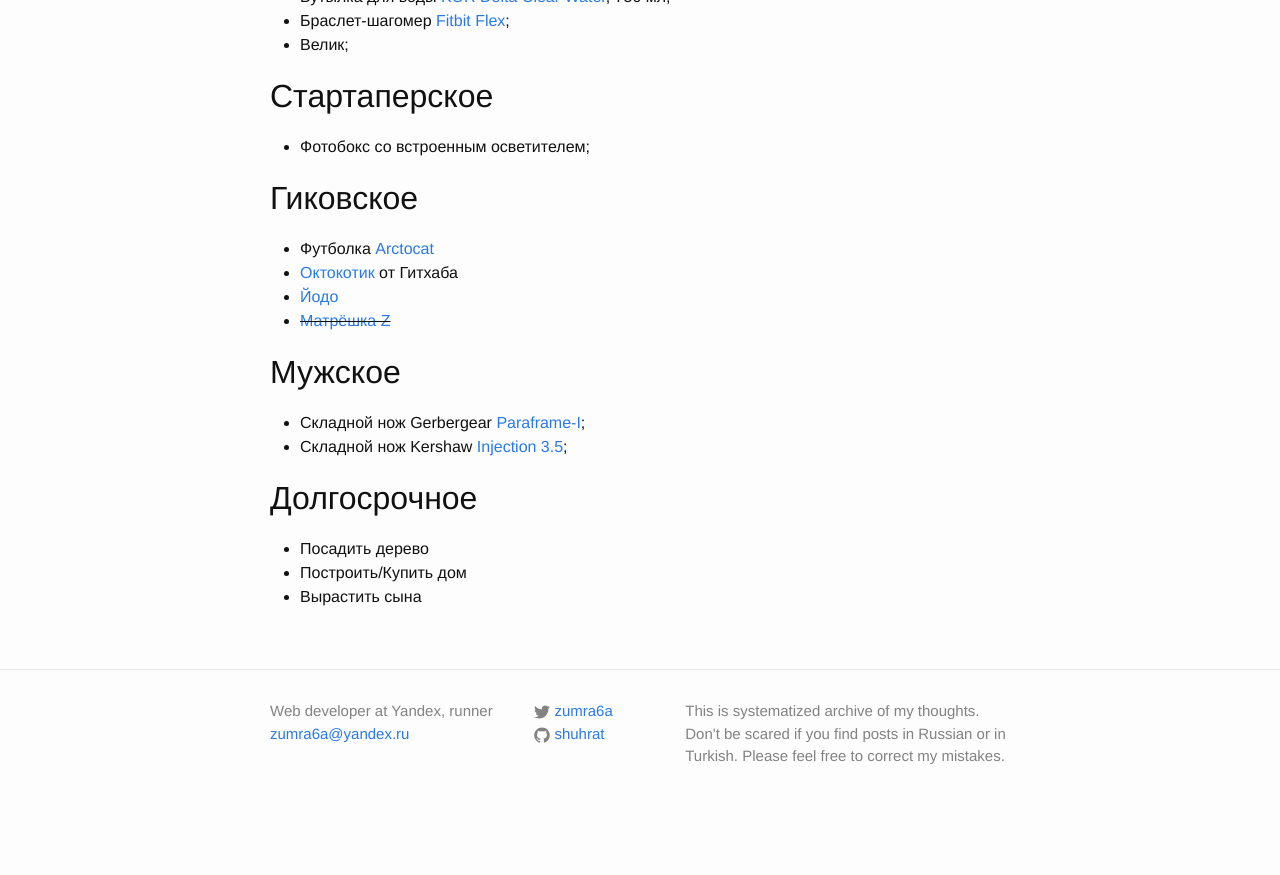
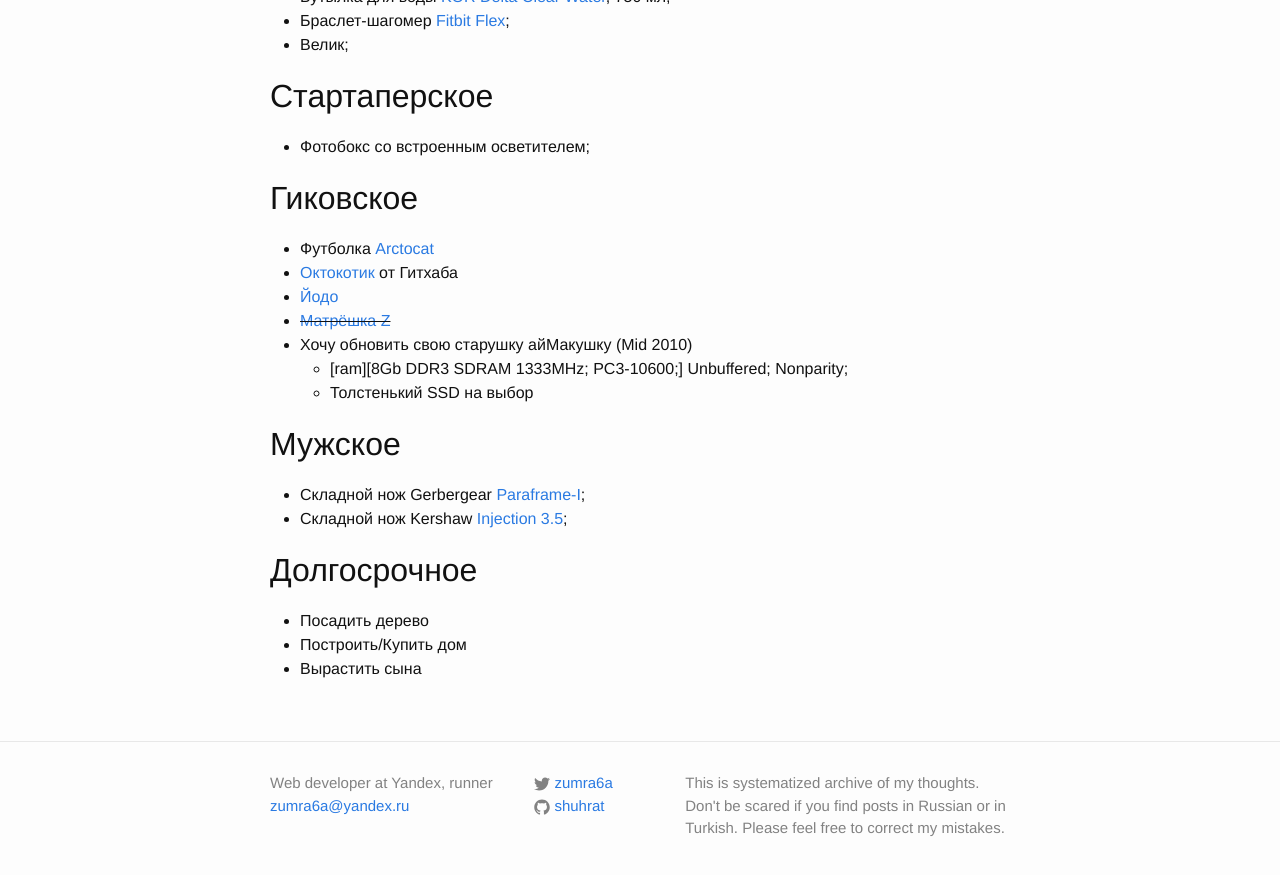
Before and after one commit to shuhrat/shuhrat.github.io, a Jekyll site: the page built from wishlist/index.md, in a window 1280 px wide and 900 px high, scrolled down 655 px. Shown: the top 875 px of the window. Built offline with Jekyll 4.4.1, drawn with Linux system fonts in a browser that asks for light colours; before the commit the page ends 1483 px from its top, so only the background shows below that.

Commit message:
Added some hardware

```diff
--- a/wishlist/index.md
+++ b/wishlist/index.md
@@ -36,6 +36,9 @@
 - [Октокотик][octocat] от Гитхаба
 - [Йодо][yodo]
 - ~~[Матрёшка Z][matryoshka-z]~~
+- Хочу обновить свою старушку айМакушку (Mid 2010)
+  * [ram][8Gb DDR3 SDRAM 1333MHz; PC3-10600;] Unbuffered; Nonparity;
+  * Толстенький SSD на выбор
 
 ## Мужское
 - Складной нож Gerbergear [Paraframe-I][knife];
@@ -64,3 +67,4 @@
 [mi-coach]: http://market.yandex.ru/model.xml?modelid=10802171
 [yodo]: http://amperka.ru/product/yodo
 [matryoshka-z]: http://amperka.ru/product/matryoshka-z
+[ram]:https://market.yandex.ru/product/7795780
```
